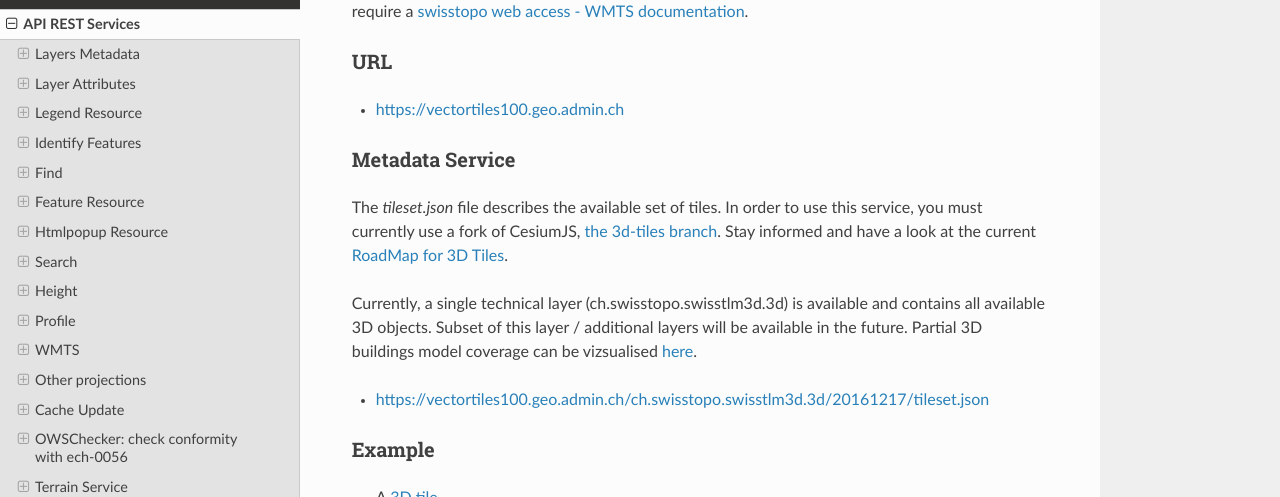
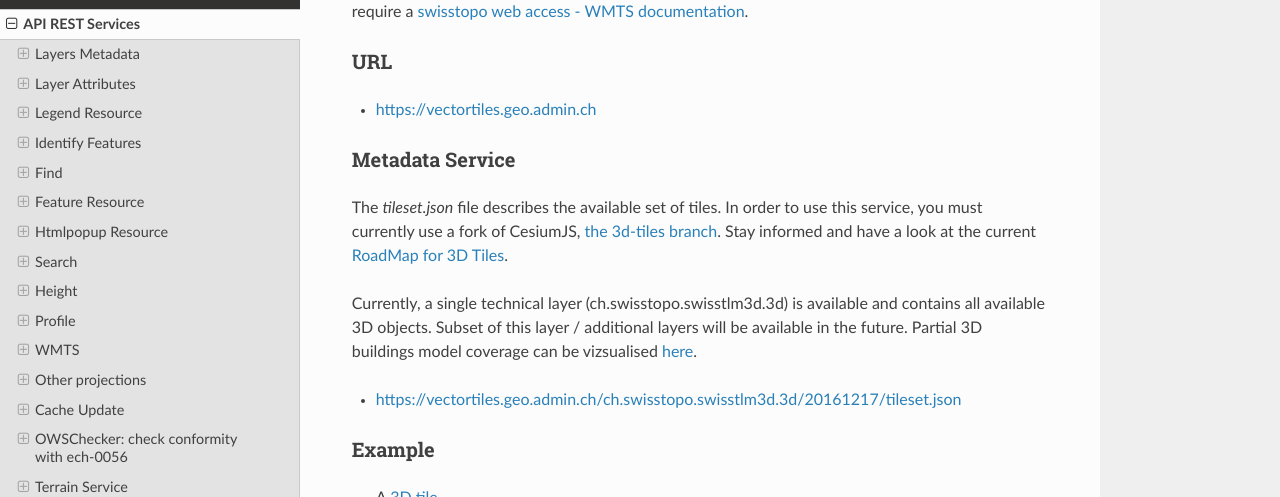
Before and after one commit to swisstopo-test/doc-chsdi3, a Sphinx documentation site: the page built from source/services/sdiservices.rst, in a window 1280 px wide and 900 px high, scrolled down 23740 px. Shown: the part 158-655 px from the top of the window. Built offline with Sphinx 7.4.7 and the Read the Docs theme 2.0.0, drawn with Linux system fonts in a browser that asks for light colours; comment, search, counter and statistics services are not loaded; part of the change alters nothing that is shown.

Commit message:
Remove WIP address

```diff
--- a/source/services/sdiservices.rst
+++ b/source/services/sdiservices.rst
@@ -1081,7 +1081,7 @@ In order to access the 3D tiles, you require a `swisstopo web access - WMTS docu
 URL
 ***
 
-- https://vectortiles100.geo.admin.ch
+- https://vectortiles.geo.admin.ch
 
 Metadata Service
 ****************
@@ -1090,12 +1090,12 @@ The `tileset.json` file describes the available set of tiles. In order to use th
 
 Currently, a single technical layer (ch.swisstopo.swisstlm3d.3d) is available and contains all available 3D objects. Subset of this layer / additional layers will be available in the future. Partial 3D buildings model coverage can be vizsualised `here <https://s.geo.admin.ch/70fb32e692>`_.
 
-- https://vectortiles100.geo.admin.ch/ch.swisstopo.swisstlm3d.3d/20161217/tileset.json
+- https://vectortiles.geo.admin.ch/ch.swisstopo.swisstlm3d.3d/20161217/tileset.json
 
 Example
 *******
 
-* A `3D tile <https://vectortiles100.geo.admin.ch/ch.swisstopo.swisstlm3d.3d/20161217/8/41/41.b3dm?v=1.0>`_
+* A `3D tile <https://vectortiles.geo.admin.ch/ch.swisstopo.swisstlm3d.3d/20161217/8/41/41.b3dm?v=1.0>`_
 
 
 .. _stationboard_description:
```
